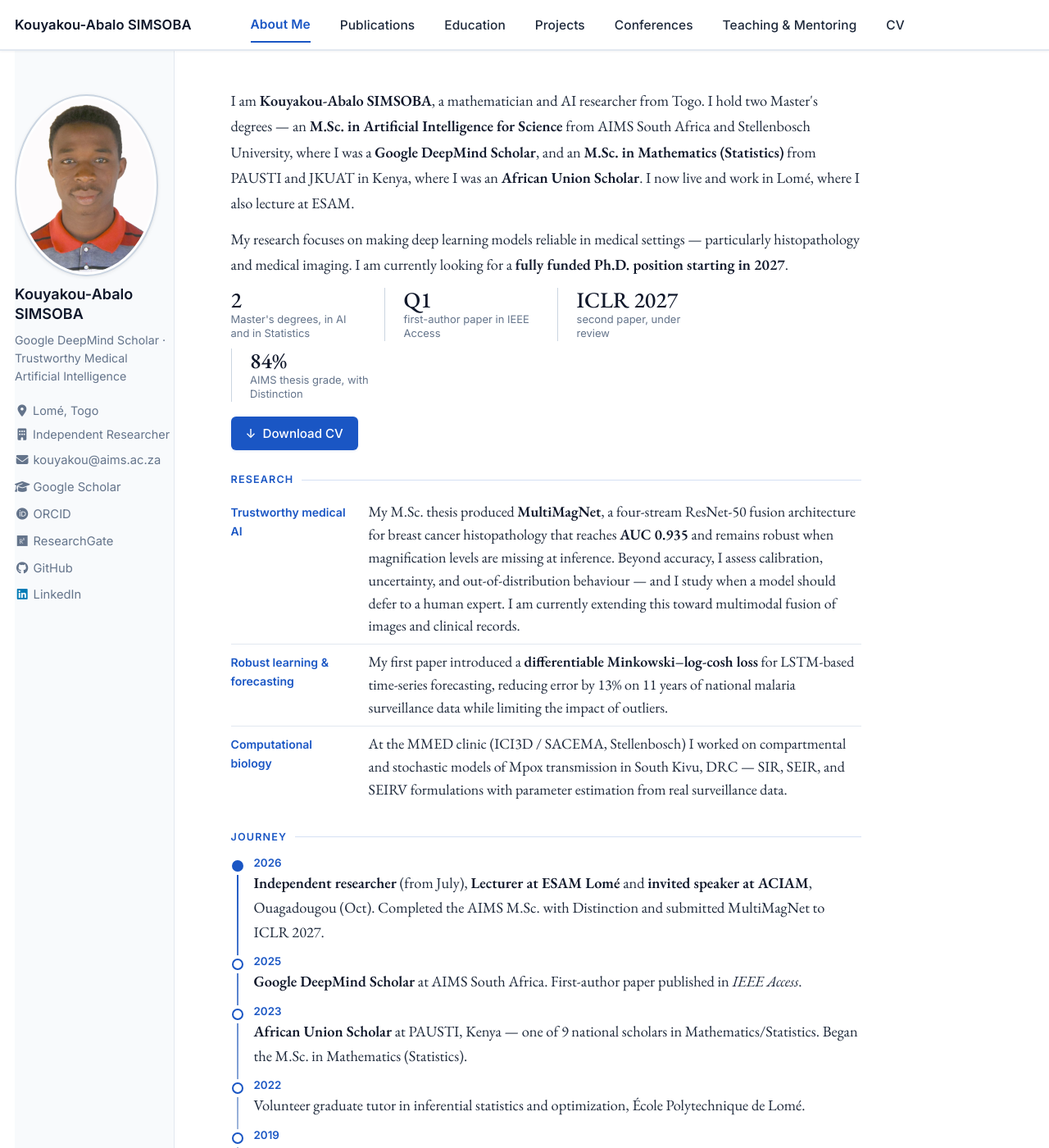
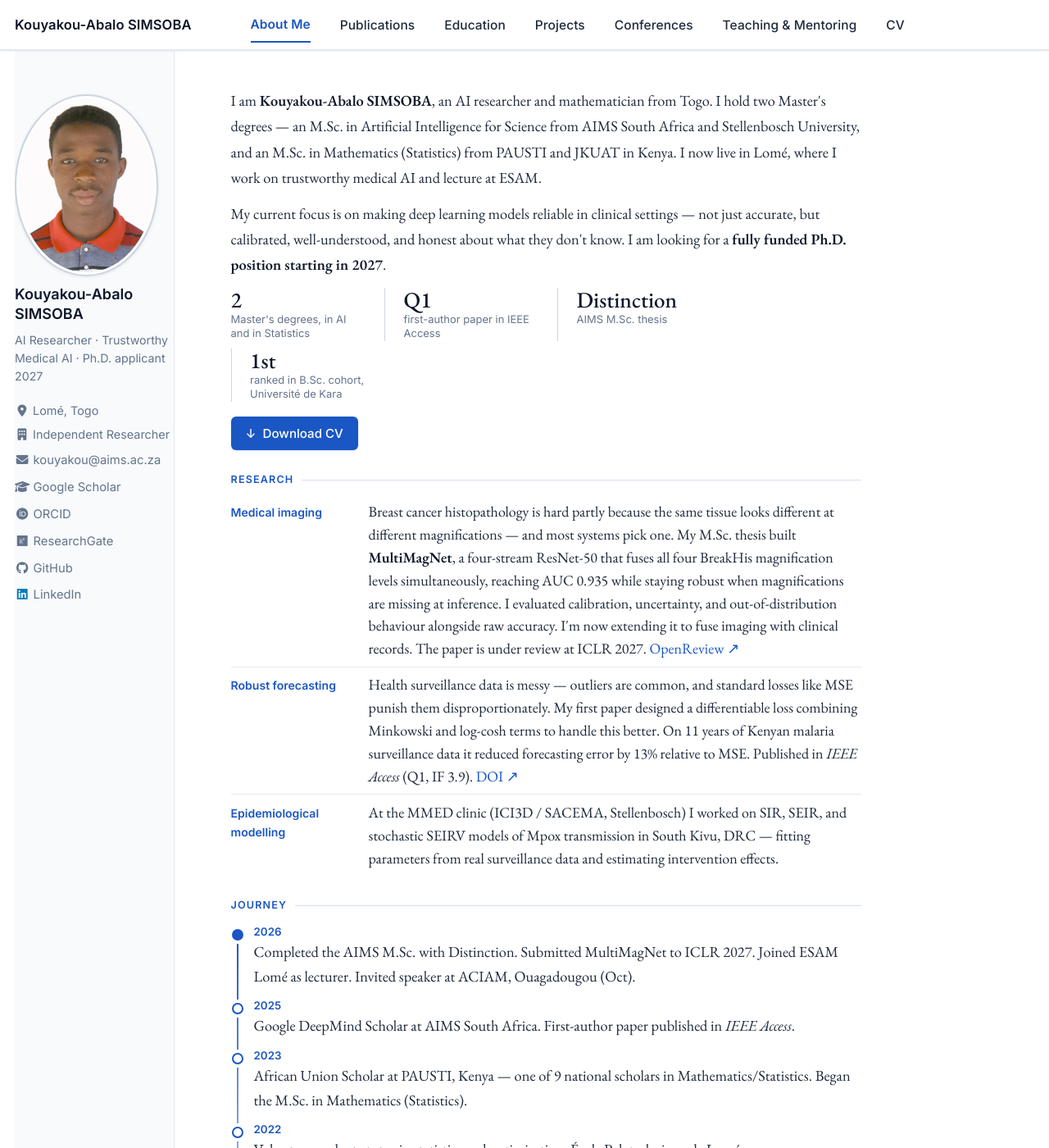
Before and after one commit to simsoba-research/simsoba-research.github.io, a Jekyll site: the page built from _pages/about.md, in a window 1280 px wide and 1400 px high. Shown: the whole window at 82% size. Built offline with Jekyll 4.4.1, drawn with Linux system fonts in a browser that asks for light colours; a script bundle is joined from its source files by our own code; library files that are not in the unit come from our copies; some of the changed text lies outside the part shown.

Commit message:
fix: natural voice, remove AI markers, honest stat cards, trim interests

```diff
--- a/_config.yml
+++ b/_config.yml
@@ -25,7 +25,7 @@ author:
   avatar: "profile.png"
   name: "Kouyakou-Abalo SIMSOBA"
   pronouns: ""
-  bio: "Google DeepMind Scholar · Trustworthy Medical Artificial Intelligence"
+  bio: "AI Researcher · Trustworthy Medical AI · Ph.D. applicant 2027"
   location: "Lomé, Togo"
   employer: "Independent Researcher · Lecturer, ESAM Lomé"
   email: "kouyakou@aims.ac.za"
--- a/_pages/about.md
+++ b/_pages/about.md
@@ -9,15 +9,15 @@ author_profile: true
 mathjax: false
 ---
 
-<p class="lede">I am <strong>Kouyakou-Abalo SIMSOBA</strong>, a mathematician and AI researcher from Togo. I hold two Master's degrees — an <strong>M.Sc. in Artificial Intelligence for Science</strong> from AIMS South Africa and Stellenbosch University, where I was a <strong>Google DeepMind Scholar</strong>, and an <strong>M.Sc. in Mathematics (Statistics)</strong> from PAUSTI and JKUAT in Kenya, where I was an <strong>African Union Scholar</strong>. I now live and work in Lomé, where I also lecture at ESAM.</p>
+<p class="lede">I am <strong>Kouyakou-Abalo SIMSOBA</strong>, an AI researcher and mathematician from Togo. I hold two Master's degrees — an M.Sc. in Artificial Intelligence for Science from AIMS South Africa and Stellenbosch University, and an M.Sc. in Mathematics (Statistics) from PAUSTI and JKUAT in Kenya. I now live in Lomé, where I work on trustworthy medical AI and lecture at ESAM.</p>
 
-<p class="lede">My research focuses on making deep learning models reliable in medical settings — particularly histopathology and medical imaging. I am currently looking for a <strong>fully funded Ph.D. position starting in 2027</strong>.</p>
+<p class="lede">My current focus is on making deep learning models reliable in clinical settings — not just accurate, but calibrated, well-understood, and honest about what they don't know. I am looking for a <strong>fully funded Ph.D. position starting in 2027</strong>.</p>
 
 <div class="stat-row">
 <div class="stat"><span class="n">2</span><span class="l">Master's degrees, in AI and in Statistics</span></div>
 <div class="stat"><span class="n">Q1</span><span class="l">first-author paper in IEEE Access</span></div>
-<div class="stat"><span class="n">ICLR 2027</span><span class="l">second paper, under review</span></div>
-<div class="stat"><span class="n">84%</span><span class="l">AIMS thesis grade, with Distinction</span></div>
+<div class="stat"><span class="n">Distinction</span><span class="l">AIMS M.Sc. thesis</span></div>
+<div class="stat"><span class="n">1st</span><span class="l">ranked in B.Sc. cohort, Université de Kara</span></div>
 </div>
 
 <div class="cv-actions"><a class="cv-btn" href="/files/cv.pdf">↓ &nbsp;Download CV</a></div>
@@ -25,9 +25,9 @@ mathjax: false
 <div class="section-divider"><span>Research</span></div>
 
 <div class="kv">
-<div class="kv-row"><div class="kv-label">Trustworthy medical AI</div><div class="kv-val">My M.Sc. thesis produced <strong>MultiMagNet</strong>, a four-stream ResNet-50 fusion architecture for breast cancer histopathology that reaches <strong>AUC 0.935</strong> and remains robust when magnification levels are missing at inference. Beyond accuracy, I assess calibration, uncertainty, and out-of-distribution behaviour — and I study when a model should defer to a human expert. I am currently extending this toward multimodal fusion of images and clinical records.</div></div>
-<div class="kv-row"><div class="kv-label">Robust learning &amp; forecasting</div><div class="kv-val">My first paper introduced a <strong>differentiable Minkowski–log-cosh loss</strong> for LSTM-based time-series forecasting, reducing error by 13% on 11 years of national malaria surveillance data while limiting the impact of outliers.</div></div>
-<div class="kv-row"><div class="kv-label">Computational biology</div><div class="kv-val">At the MMED clinic (ICI3D / SACEMA, Stellenbosch) I worked on compartmental and stochastic models of Mpox transmission in South Kivu, DRC — SIR, SEIR, and SEIRV formulations with parameter estimation from real surveillance data.</div></div>
+<div class="kv-row"><div class="kv-label">Medical imaging</div><div class="kv-val">Breast cancer histopathology is hard partly because the same tissue looks different at different magnifications — and most systems pick one. My M.Sc. thesis built <strong>MultiMagNet</strong>, a four-stream ResNet-50 that fuses all four BreakHis magnification levels simultaneously, reaching AUC 0.935 while staying robust when magnifications are missing at inference. I evaluated calibration, uncertainty, and out-of-distribution behaviour alongside raw accuracy. I'm now extending it to fuse imaging with clinical records. The paper is under review at ICLR 2027. <a href="https://openreview.net/forum?id=ogfxZ1EZdq" target="_blank" rel="noopener">OpenReview ↗</a></div></div>
+<div class="kv-row"><div class="kv-label">Robust forecasting</div><div class="kv-val">Health surveillance data is messy — outliers are common, and standard losses like MSE punish them disproportionately. My first paper designed a differentiable loss combining Minkowski and log-cosh terms to handle this better. On 11 years of Kenyan malaria surveillance data it reduced forecasting error by 13% relative to MSE. Published in <em>IEEE Access</em> (Q1, IF 3.9). <a href="https://doi.org/10.1109/ACCESS.2025.3626795" target="_blank" rel="noopener">DOI ↗</a></div></div>
+<div class="kv-row"><div class="kv-label">Epidemiological modelling</div><div class="kv-val">At the MMED clinic (ICI3D / SACEMA, Stellenbosch) I worked on SIR, SEIR, and stochastic SEIRV models of Mpox transmission in South Kivu, DRC — fitting parameters from real surveillance data and estimating intervention effects.</div></div>
 </div>
 
 <div class="section-divider"><span>Journey</span></div>
@@ -35,23 +35,23 @@ mathjax: false
 <ul class="timeline compact">
 <li class="tl-item now">
 <span class="tl-date">2026</span>
-<div class="tl-body"><strong>Independent researcher</strong> (from July), <strong>Lecturer at ESAM Lomé</strong> and <strong>invited speaker at ACIAM</strong>, Ouagadougou (Oct). Completed the AIMS M.Sc. with Distinction and submitted MultiMagNet to ICLR 2027.</div>
+<div class="tl-body">Completed the AIMS M.Sc. with Distinction. Submitted MultiMagNet to ICLR 2027. Joined ESAM Lomé as lecturer. Invited speaker at ACIAM, Ouagadougou (Oct).</div>
 </li>
 <li class="tl-item ">
 <span class="tl-date">2025</span>
-<div class="tl-body"><strong>Google DeepMind Scholar</strong> at AIMS South Africa. First-author paper published in <em>IEEE Access</em>.</div>
+<div class="tl-body">Google DeepMind Scholar at AIMS South Africa. First-author paper published in <em>IEEE Access</em>.</div>
 </li>
 <li class="tl-item ">
 <span class="tl-date">2023</span>
-<div class="tl-body"><strong>African Union Scholar</strong> at PAUSTI, Kenya — one of 9 national scholars in Mathematics/Statistics. Began the M.Sc. in Mathematics (Statistics).</div>
+<div class="tl-body">African Union Scholar at PAUSTI, Kenya — one of 9 national scholars in Mathematics/Statistics. Began the M.Sc. in Mathematics (Statistics).</div>
 </li>
 <li class="tl-item ">
 <span class="tl-date">2022</span>
-<div class="tl-body">Volunteer graduate tutor in inferential statistics and optimization, École Polytechnique de Lomé.</div>
+<div class="tl-body">Volunteer graduate tutor in statistics and optimization, École Polytechnique de Lomé.</div>
 </li>
 <li class="tl-item ">
 <span class="tl-date">2019</span>
-<div class="tl-body">Mathematics and physics teacher at Kara Secondary School, Togo.</div>
+<div class="tl-body">Mathematics and physics teacher, Kara Secondary School, Togo.</div>
 </li>
 <li class="tl-item ">
 <span class="tl-date">2018</span>
@@ -69,16 +69,13 @@ mathjax: false
 <span class="hi">Trustworthy Medical AI</span>
 <span class="hi">Histopathology &amp; Medical Imaging</span>
 <span class="hi">Uncertainty Quantification</span>
-<span>Multi-Magnification Fusion</span>
-<span>Multimodal Learning</span>
 <span>Model Calibration</span>
 <span>OOD Detection</span>
 <span>Human-AI Deferral</span>
+<span>Multi-Magnification Fusion</span>
 <span>Robust Loss Functions</span>
-<span>Generative Augmentation</span>
 <span>Time-Series Forecasting</span>
 <span>Epidemiological Modelling</span>
-<span>Foundation Models</span>
 </div>
 
 <div class="section-divider"><span>Selected Publications</span></div>
@@ -96,66 +93,58 @@ mathjax: false
 </li>
 </ul>
 
-<div class="section-divider"><span>Awards &amp; Honors</span></div>
+<div class="section-divider"><span>Awards</span></div>
 
 <ul class="award-list">
 <li><span><strong>Google DeepMind Scholar</strong>, AIMS South Africa (2025–2026) — 1 of 40 across Africa.</span></li>
 <li><span><strong>African Union Scholar</strong>, PAUSTI (2023–2025) — 1 of 9 national scholars in Mathematics/Statistics. <a href="https://pau-au.africa/fileadmin/user_upload/PAUSTI/pausti-coop/PAUSTI_Successful_Scholarship_Applicants__AY_2022-2023.pdf" target="_blank" rel="noopener">List ↗</a></span></li>
-<li><span><strong>Ranked 1st</strong> in the graduating cohort, B.Sc. Mathematics, Université de Kara (2021).</span></li>
-<li><span><strong>Togo National Scholarship</strong> for Academic Excellence, DBS-TOGO (2018–2021).</span></li>
-<li><span><strong>National Government Scholarship</strong>, Government of Togo (2015–2018) — top 100 students nationwide.</span></li>
+<li><span>Ranked <strong>1st</strong> in the graduating cohort, B.Sc. Mathematics, Université de Kara (2021).</span></li>
+<li><span>Togo National Scholarship for Academic Excellence, DBS-TOGO (2018–2021).</span></li>
+<li><span>National Government Scholarship, Government of Togo (2015–2018) — top 100 students nationwide.</span></li>
 </ul>
 
 <div class="section-divider"><span>News</span></div>
 
 <ul class="timeline compact">
 <li class="tl-item ">
-<span class="tl-date">5–9 Oct 2026</span>
-<div class="tl-body"><strong>Invited Speaker</strong>, ACIAM, Ouagadougou, Burkina Faso. <a href="https://drive.google.com/file/d/1Y8lsSiYJ6imiWvUYQjWp2Bpvv_ULsgPG/view?usp=sharing" target="_blank" rel="noopener">Letter ↗</a></div>
+<span class="tl-date">Oct 2026</span>
+<div class="tl-body">Invited speaker at <strong>ACIAM</strong>, Ouagadougou, Burkina Faso. <a href="https://drive.google.com/file/d/1Y8lsSiYJ6imiWvUYQjWp2Bpvv_ULsgPG/view?usp=sharing" target="_blank" rel="noopener">Letter ↗</a></div>
 </li>
 <li class="tl-item ">
 <span class="tl-date">Sept 2026</span>
-<div class="tl-body">Joined <strong>ESAM Lomé</strong> as Lecturer — <em>Mathematical Tools for Software Engineering</em> (UE MVA003). <a href="/teaching/">Syllabus →</a></div>
+<div class="tl-body">Joined ESAM Lomé as Lecturer — <em>Mathematical Tools for Software Engineering</em>.</div>
 </li>
 <li class="tl-item ">
 <span class="tl-date">Aug 2026</span>
-<div class="tl-body">Attended <strong>Deep Learning Indaba 2026</strong>, Pan-Atlantic University, Lagos. <a href="https://drive.google.com/file/d/18ndoMZutSWAvfBRaKs8d54N_KWSQ84GA/view?usp=sharing" target="_blank" rel="noopener">Letter ↗</a></div>
+<div class="tl-body"><strong>Deep Learning Indaba 2026</strong>, Pan-Atlantic University, Lagos. <a href="https://drive.google.com/file/d/18ndoMZutSWAvfBRaKs8d54N_KWSQ84GA/view?usp=sharing" target="_blank" rel="noopener">Letter ↗</a></div>
 </li>
 <li class="tl-item ">
 <span class="tl-date">Jul 2026</span>
-<div class="tl-body">Completed the <strong>M.Sc. in AI for Science</strong> with Distinction and submitted the thesis to <strong>ICLR 2027</strong>. <a href="https://drive.google.com/file/d/1ye2h_KYmO1OAUOycDggAVs0YdAhbJfKy/view?usp=sharing" target="_blank" rel="noopener">Thesis ↗</a> <a href="https://openreview.net/forum?id=ogfxZ1EZdq" target="_blank" rel="noopener">OpenReview ↗</a></div>
-</li>
-<li class="tl-item ">
-<span class="tl-date">Jul 2026</span>
-<div class="tl-body">Completed <strong>Google AI Research Foundations</strong> — LLM training, LoRA, GPU-accelerated training. <a href="https://www.skills.google/public_profiles/77badf7c-2029-47f9-a95e-7ff25c3dd7cd" target="_blank" rel="noopener">Badges ↗</a></div>
+<div class="tl-body">Completed the M.Sc. with Distinction. MultiMagNet submitted to ICLR 2027. <a href="https://openreview.net/forum?id=ogfxZ1EZdq" target="_blank" rel="noopener">OpenReview ↗</a></div>
 </li>
 <li class="tl-item ">
 <span class="tl-date">Jun 2026</span>
-<div class="tl-body"><strong>MMED Clinic</strong>, ICI3D / SACEMA, Stellenbosch — Mpox dynamics in South Kivu, DRC. <a href="https://drive.google.com/file/d/15HbvkZ-1JzCBfbTrvKYJilkHFa5iqwfy/view?usp=sharing" target="_blank" rel="noopener">Certificate ↗</a></div>
-</li>
-<li class="tl-item ">
-<span class="tl-date">Apr 2026</span>
-<div class="tl-body"><em>Decision-Aware Breast Cancer Classification</em>, mentored by Dr. Umang Bhatt. <a href="https://drive.google.com/file/d/1bb-1TDHAmVaj9zg1FgohrGYCMxGwXxnr/view?usp=sharing" target="_blank" rel="noopener">PDF ↗</a></div>
+<div class="tl-body"><strong>MMED Clinic</strong>, ICI3D / SACEMA, Stellenbosch — Mpox dynamics modelling. <a href="https://drive.google.com/file/d/15HbvkZ-1JzCBfbTrvKYJilkHFa5iqwfy/view?usp=sharing" target="_blank" rel="noopener">Certificate ↗</a></div>
 </li>
 <li class="tl-item ">
 <span class="tl-date">Oct 2025</span>
-<div class="tl-body">First-author paper published in <a href="https://doi.org/10.1109/ACCESS.2025.3626795" target="_blank" rel="noopener">IEEE Access</a> — 13% relative MAPE improvement on 11 years of malaria surveillance data.</div>
+<div class="tl-body">First-author paper published in <a href="https://doi.org/10.1109/ACCESS.2025.3626795" target="_blank" rel="noopener">IEEE Access</a>.</div>
 </li>
 <li class="tl-item ">
 <span class="tl-date">Aug 2025</span>
-<div class="tl-body">Attended <strong>Deep Learning Indaba 2025</strong>, University of Rwanda, Kigali. <a href="/conferences/">All conferences →</a></div>
+<div class="tl-body"><strong>Deep Learning Indaba 2025</strong>, University of Rwanda, Kigali. <a href="/conferences/">All conferences →</a></div>
 </li>
 </ul>
 
 <div class="section-divider"><span>Toolbox</span></div>
 
 <div class="kv">
-<div class="kv-row"><div class="kv-label">Methods</div><div class="kv-val">CNNs, multimodal fusion, LSTMs, time-series forecasting, Bayesian inference, Monte Carlo methods, uncertainty quantification, generative models (diffusion, GANs, VAEs), NLP/LLMs, explainable AI, reinforcement learning.</div></div>
+<div class="kv-row"><div class="kv-label">Core skills</div><div class="kv-val">CNNs and multimodal fusion, LSTMs and time-series forecasting, Bayesian inference, Monte Carlo methods, calibration and uncertainty quantification, OOD detection, differentiable loss design.</div></div>
 <div class="kv-row"><div class="kv-label">Languages &amp; frameworks</div><div class="kv-val">Python (PyTorch, TensorFlow, JAX, NumPy, Scikit-learn, Pandas), R, MATLAB, SQL, C/C++.</div></div>
-<div class="kv-row"><div class="kv-label">Compute &amp; tooling</div><div class="kv-val">CUDA, GPU computing, HPC (including EuroHPC-class clusters), Docker, GCP, Git/GitHub, LaTeX, Jupyter/Colab.</div></div>
+<div class="kv-row"><div class="kv-label">Compute &amp; tooling</div><div class="kv-val">CUDA, GPU computing, HPC (EuroHPC-class clusters), Docker, Git/GitHub, LaTeX, Jupyter/Colab.</div></div>
 <div class="kv-row"><div class="kv-label">Languages</div><div class="kv-val">French (native) · English (C2)</div></div>
 </div>
 
 <div class="section-divider"><span>Contact</span></div>
 
-<p class="lede" style="font-size:1.02rem;">I am open to Ph.D. opportunities, research collaborations, and part-time teaching. Feel free to write to me at <a href="mailto:kouyakou@aims.ac.za">kouyakou@aims.ac.za</a>.</p>
+<p class="lede" style="font-size:1.02rem;">Open to Ph.D. opportunities, research collaborations, and part-time teaching. Write to me at <a href="mailto:kouyakou@aims.ac.za">kouyakou@aims.ac.za</a>.</p>
```
